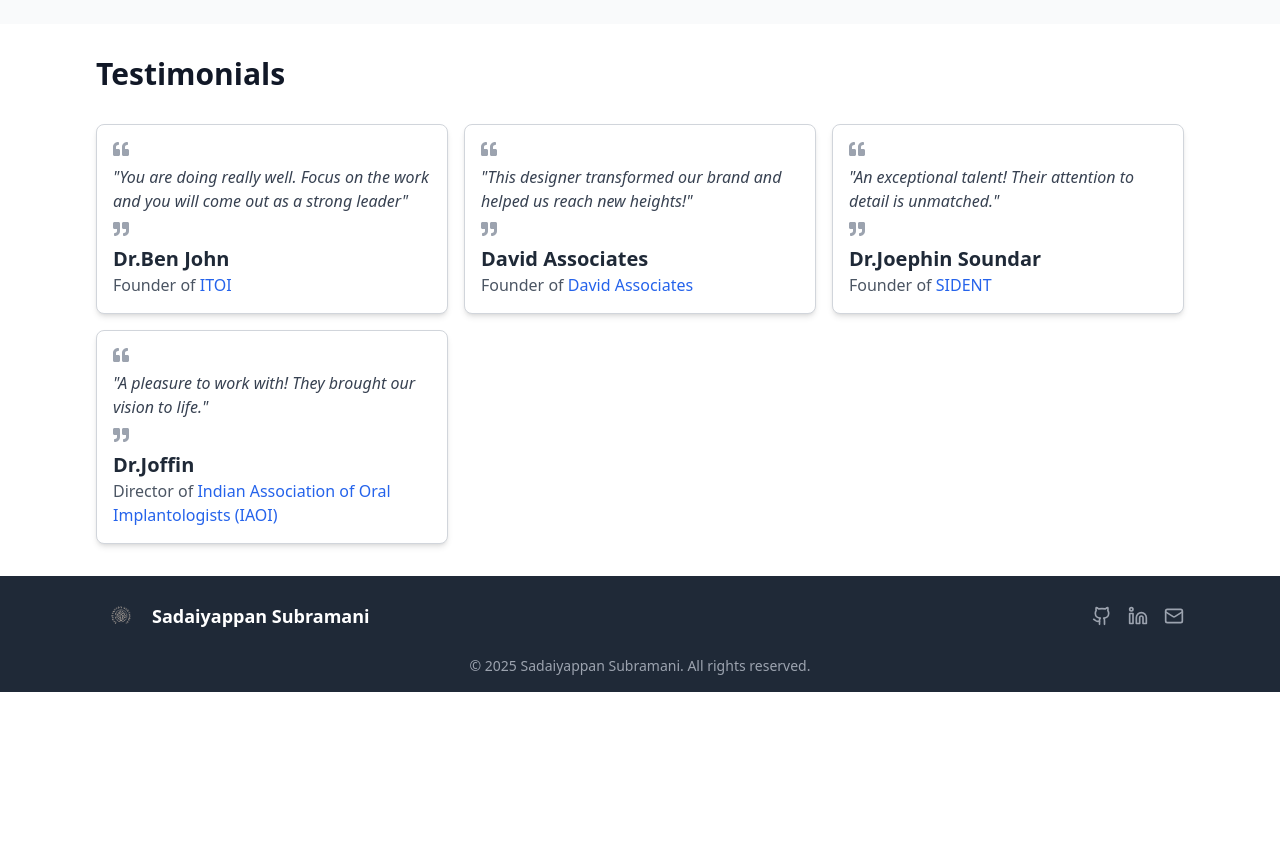
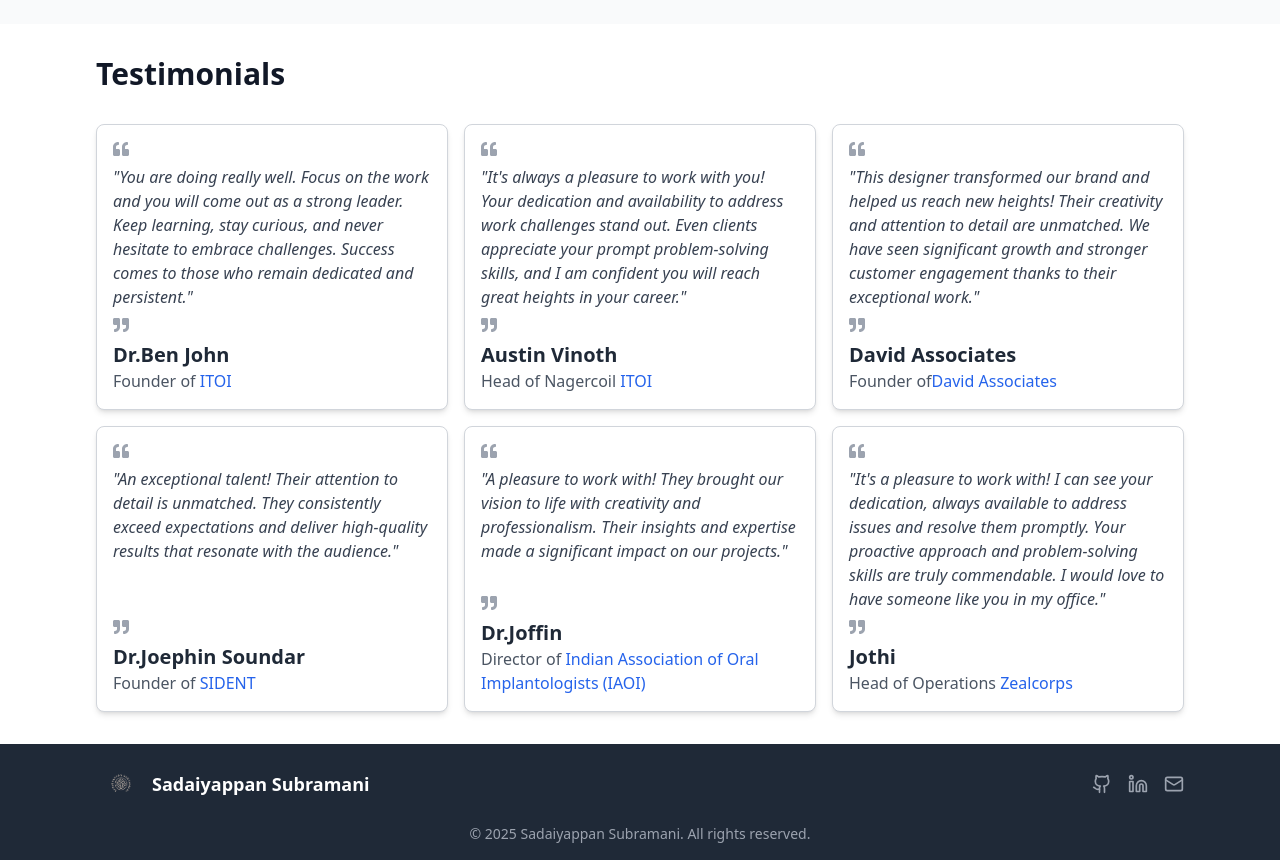
Before and after one commit to SanthoshNumentica/sadaiyappan.portfolio, a React (Vite) app: page / in a window 1280 px wide. Shown: the part 4820-5680 px from the top of the page. Before the commit the page ends 5512 px from the top, so only its background shows below. Built offline with nearby package versions, Linux system fonts and the light colour scheme.

Commit message:
testimonals

```diff
--- a/src/components/Testimonials.tsx
+++ b/src/components/Testimonials.tsx
@@ -3,37 +3,54 @@ import { FaQuoteLeft, FaQuoteRight } from 'react-icons/fa';
 
 const testimonialsData = [
   {
-    id: 1,
-    name: "Dr.Ben John",
-    position: "Founder of ",
-    company :"ITOI",
-    testimonial: "You are doing really well. Focus on the work and you will come out as a strong leader",
-    link: "https://itoi.org",
+    "id": 1,
+    "name": "Dr.Ben John",
+    "position": "Founder of ",
+    "company": "ITOI",
+    "testimonial": "You are doing really well. Focus on the work and you will come out as a strong leader. Keep learning, stay curious, and never hesitate to embrace challenges. Success comes to those who remain dedicated and persistent.",
+    "link": "https://itoi.org"
+},
+  {
+    i: 2,
+    name: "Austin Vinoth",
+    company: "ITOI",
+    position: "Head of Nagercoil ",
+    testimonial: "It's always a pleasure to work with you! Your dedication and availability to address work challenges stand out. Even clients appreciate your prompt problem-solving skills, and I am confident you will reach great heights in your career.",
+    link: "https://zealcorps.com/"
   },
   {
-    id: 2,
-    name: "David Associates",
-    company :"David Associates",
-    position: "Founder of ",
-    testimonial: "This designer transformed our brand and helped us reach new heights!",
-    link: "https://www.davidassociates.in",
-  },
-  {
-    id: 3,
-    name: "Dr.Joephin Soundar",
-    position: "Founder of ",
-    company :"SIDENT",
-    testimonial: "An exceptional talent! Their attention to detail is unmatched.",
-    link :"https://sident.in"
-  },
-  {
-    id: 4,
-    name: "Dr.Joffin",
-    company:"Indian Association of Oral Implantologists (IAOI)",
-    position: "Director of ",
-    testimonial: "A pleasure to work with! They brought our vision to life.",
-    link:"https://iaoi.in/"
-  },
+    "id": 3,
+    "name": "David Associates",
+    "company": "David Associates ",
+    "position": "Founder of",
+    "testimonial": "This designer transformed our brand and helped us reach new heights! Their creativity and attention to detail are unmatched. We have seen significant growth and stronger customer engagement thanks to their exceptional work.",
+    "link": "https://www.davidassociates.in"
+},
+{
+  "id": 4,
+  "name": "Dr.Joephin Soundar",
+  "position": "Founder of ",
+  "company": "SIDENT",
+  "testimonial": "An exceptional talent! Their attention to detail is unmatched. They consistently exceed expectations and deliver high-quality results that resonate with the audience.",
+  "link": "https://sident.in"
+},
+{
+  "id": 5,
+  "name": "Dr.Joffin",
+  "company": "Indian Association of Oral Implantologists (IAOI)",
+  "position": "Director of ",
+  "testimonial": "A pleasure to work with! They brought our vision to life with creativity and professionalism. Their insights and expertise made a significant impact on our projects.",
+  "link": "https://iaoi.in/"
+},
+{
+  "id": 6,
+  "name": "Jothi",
+  "company": "Zealcorps ",
+  "position": "Head of Operations ",
+  "testimonial": "It's a pleasure to work with! I can see your dedication, always available to address issues and resolve them promptly. Your proactive approach and problem-solving skills are truly commendable. I would love to have someone like you in my office.",
+  "link": "https://zealcorps.com/"
+}
+
 ];
 
 const Testimonials = () => {
```
Also changed, not shown: src/components/Testimonials.css (line endings or trailing spaces).
